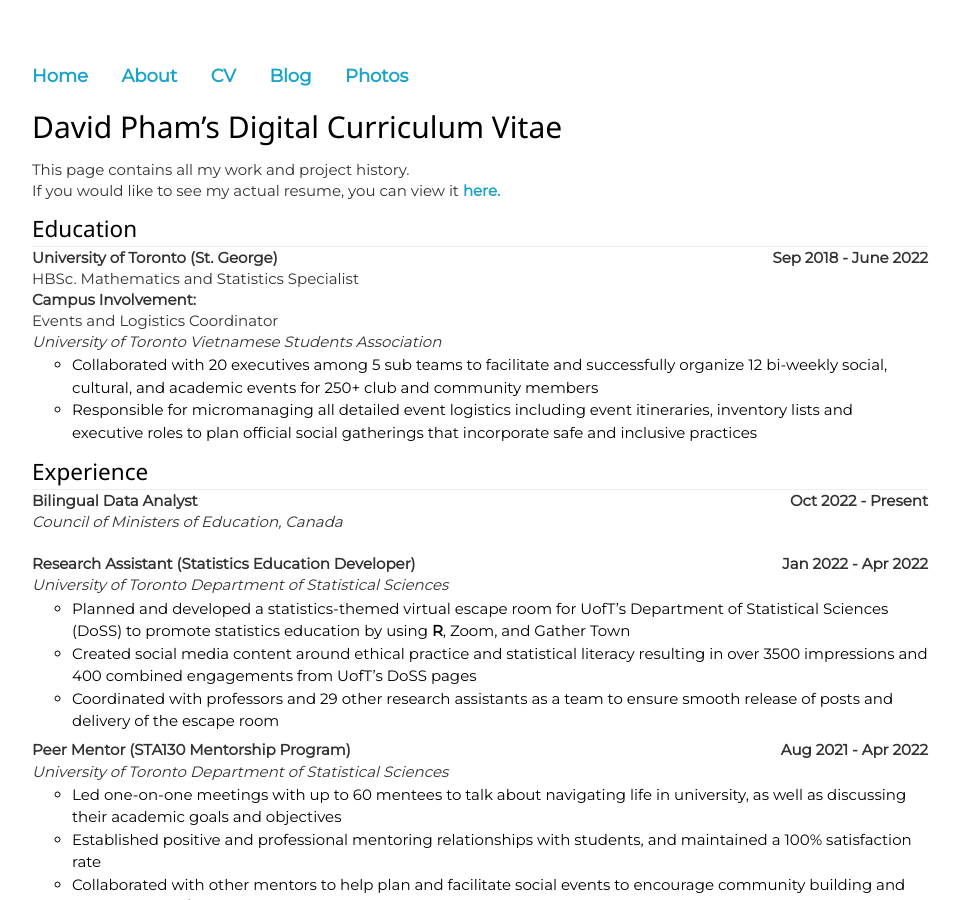
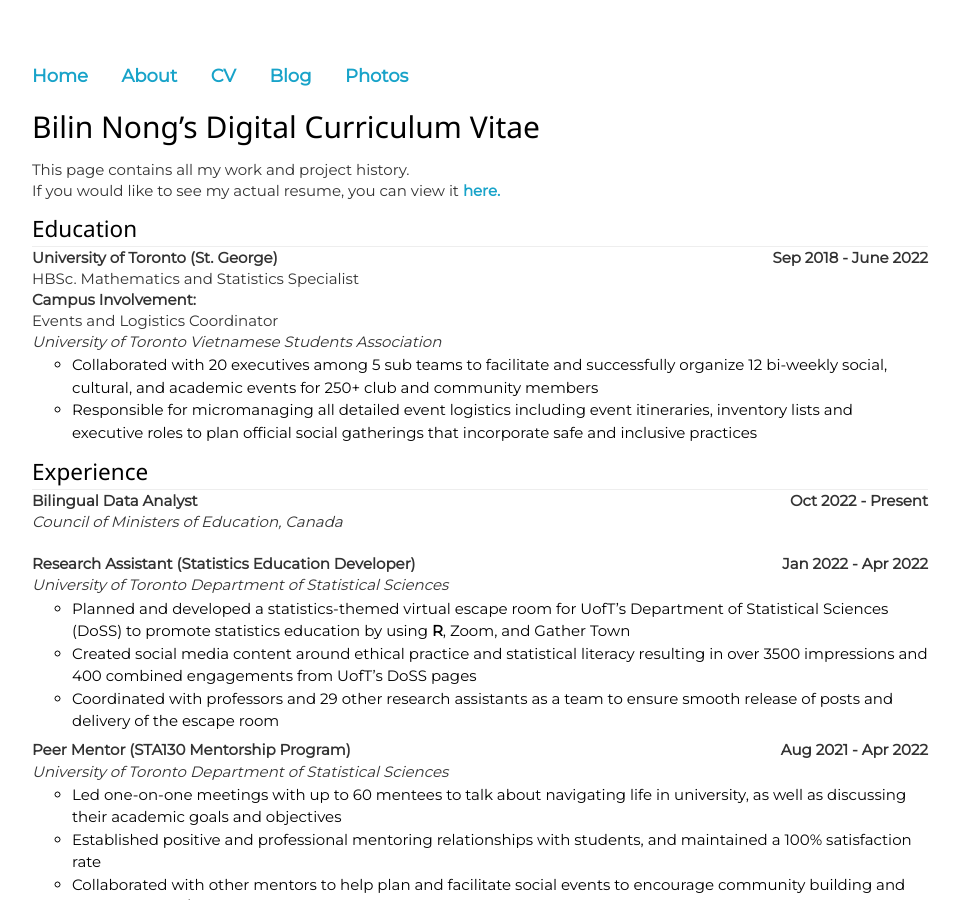
Before and after one commit to Bilin22/Bilin22.github.io, a Jekyll site: the page built from cv.md, in a window 1280 px wide and 900 px high. Shown: the whole window, without its empty margins (160-1119 px from the left). Built offline with Jekyll 4.4.1, drawn with Linux system fonts in a browser that asks for light colours.

Commit message:
update new content

```diff
--- a/cv.md
+++ b/cv.md
@@ -1,8 +1,8 @@
 ---
 layout: default
-title: David Pham's CV
+title: Bilin Nong's CV
 ---
-# David Pham's Digital Curriculum Vitae
+# Bilin Nong's Digital Curriculum Vitae
 This page contains all my work and project history.
 
 If you would like to see my actual resume, you can view it [**here.**]({{ site.url }}/assets/resume_davidpham.pdf){:target="_blank"}
```
